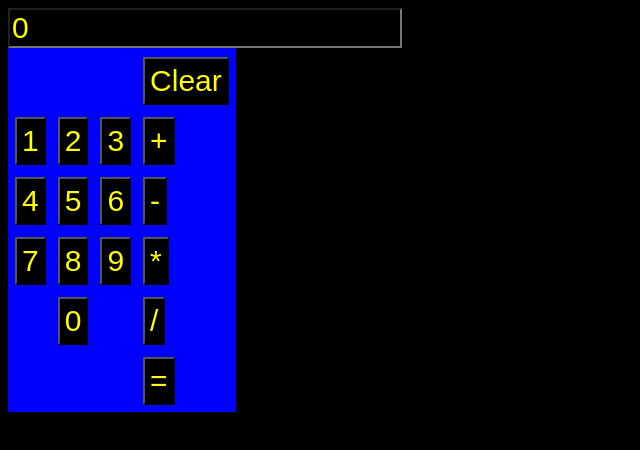
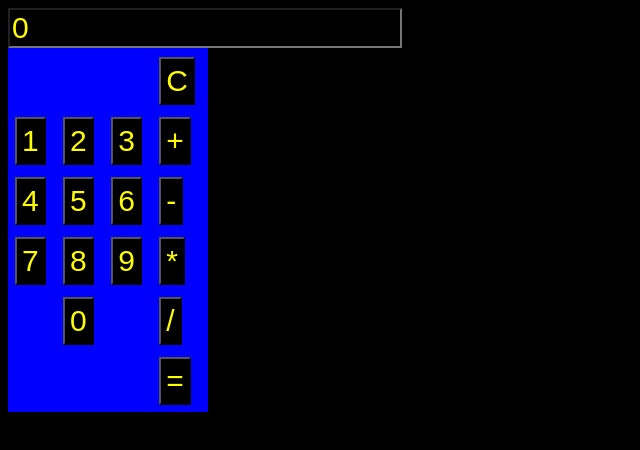
Before and after one commit to amozolevskyi/calculatorJS, a plain HTML site: page index.html in a window 1280 px wide. Shown: the whole page, without its empty margins (0-640 px from the left). Drawn offline with Linux system fonts and the light colour scheme.

Commit message:
Clear button changed

```diff
--- a/index.html
+++ b/index.html
@@ -15,7 +15,7 @@
       <td></td>
       <td></td>
       <td>
-        <button onclick="clearInp()">Clear</button>
+        <button onclick="clearInp()">C</button>
       </td>
     </tr>
     <tr>
```
